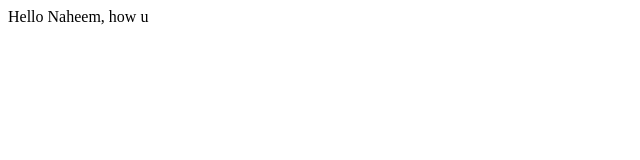
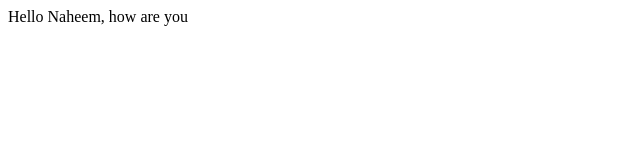
Before and after one commit to Mentor-Ntech/team1, a plain HTML site: page index.html in a window 1280 px wide. Shown: the full height of the page, 0-640 px from the left. Drawn offline with Linux system fonts and the light colour scheme.

Commit message:
Add footer 2 .#1

```diff
--- a/index.html
+++ b/index.html
@@ -8,6 +8,6 @@
 </head>
 <body>
 
-    <footer>Hello Naheem, how u</footer>
+    <footer>Hello Naheem, how are you</footer>
 </body>
 </html>
```
